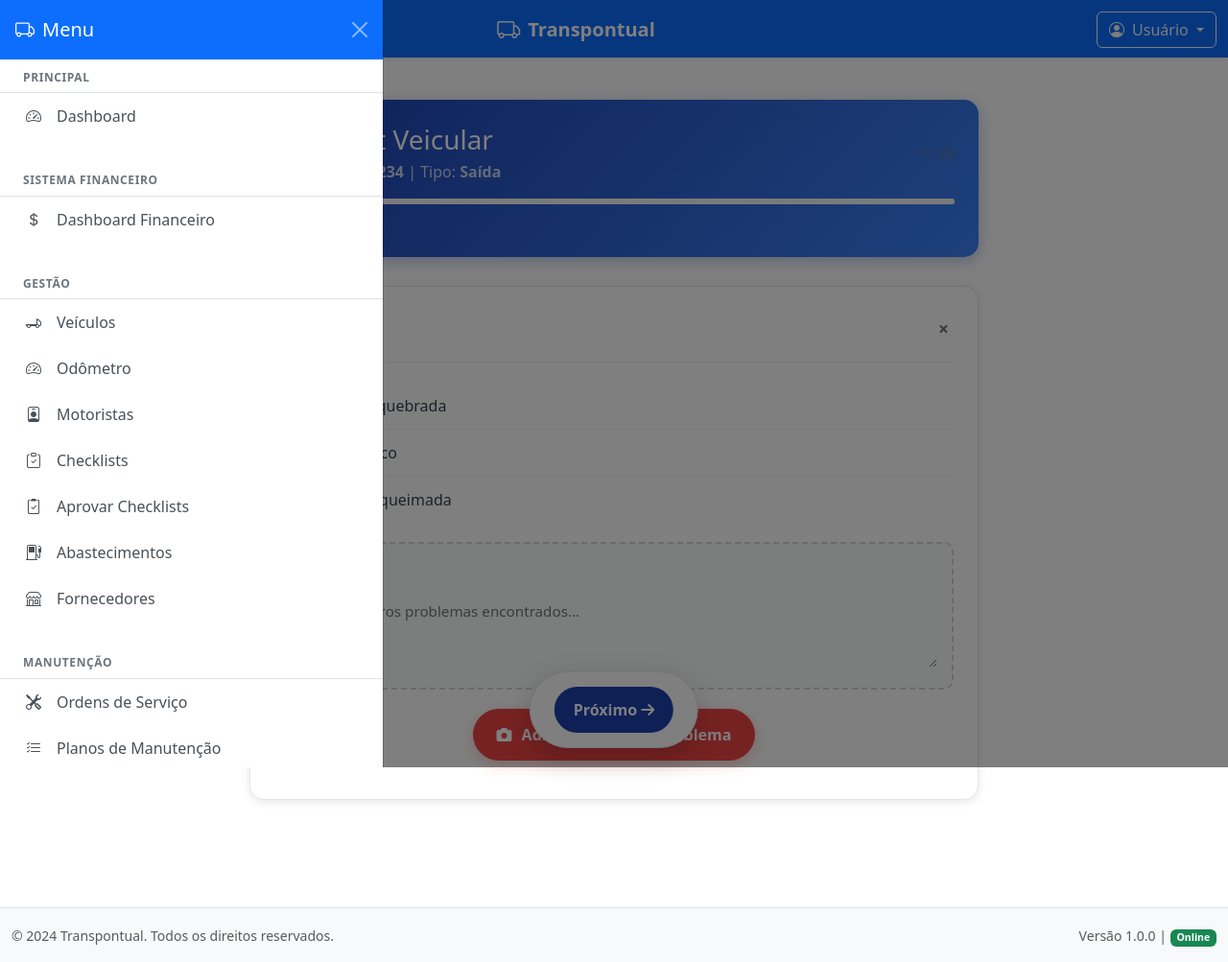
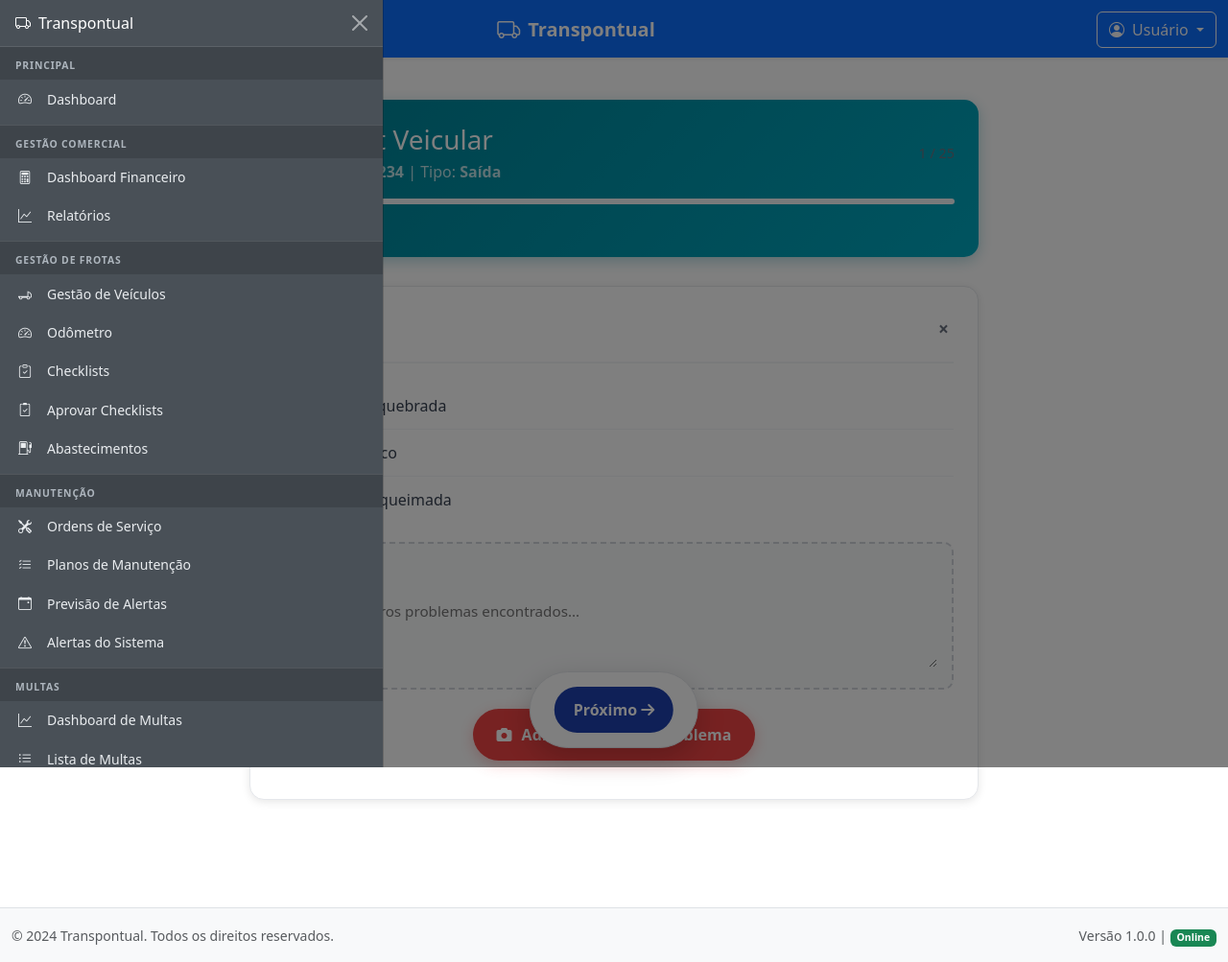
Before and after one commit to barbosageovanni/transpontual-sistema-frotas, a Flask app: page /checklist in a window 1280 px wide, after a click that opens the changed part. Shown: the whole page at 96% size. Run offline with Flask 3, Linux system fonts and the light colour scheme; some libraries are stand-ins or nearby versions.

Commit message:
feat: melhorar UI/UX com nova sidebar e esquema de cores
- Backend: adicionar relacionamentos em endpoints de abastecimentos
  - Incluir dados completos de veículo, motorista e fornecedor
  - Usar joinedload para eager loading dos relacionamentos
  - Corrigir campos do modelo Motorista (cnh, categoria)

- Frontend: redesenhar sidebar com nova estrutura
  - Reduzir largura de 280px para 240px
  - Organizar menu em seções: Principal, Gestão Comercial, Gestão de Frotas, Manutenção, Multas, Cadastros, Administração
  - Aplicar fundo escuro (#495057) para visual moderno
  - Reduzir tamanhos de fonte para melhor densidade de informação

- Design: atualizar esquema de cores para #008195
  - Alterar gradientes de dashboard-header, card-header-custom e checklist-header
  - Padronizar cores em todos os templates (turquesa/ciano)
  - Atualizar box-shadows para combinar com nova paleta

- Correções: corrigir rota vehicle_detail para vehicle_edit no template de abastecimentos

🤖 Generated with [Claude Code](https://claude.com/claude-code)

Co-Authored-By: Claude <noreply@anthropic.com>

```diff
--- a/flask_dashboard/app/templates/abastecimentos/detail.html
+++ b/flask_dashboard/app/templates/abastecimentos/detail.html
@@ -196,9 +196,9 @@
                         </tr>
                     </table>
                     <div class="d-grid">
-                        <a href="{{ url_for('vehicle_detail', vehicle_id=abastecimento.veiculo.id) }}"
+                        <a href="{{ url_for('vehicle_edit', vehicle_id=abastecimento.veiculo.id) }}"
                            class="btn btn-outline-primary btn-sm">
-                            <i class="bi bi-eye"></i> Ver Detalhes do Veículo
+                            <i class="bi bi-pencil-square"></i> Ver/Editar Veículo
                         </a>
                     </div>
                 </div>
--- a/flask_dashboard/app/templates/base.html
+++ b/flask_dashboard/app/templates/base.html
@@ -32,7 +32,22 @@
 
         /* Sidebar Styles */
         .offcanvas {
-            width: 280px;
+            width: 240px;
+        }
+
+        .offcanvas-header {
+            background-color: #495057 !important;
+            border-bottom: 1px solid rgba(255, 255, 255, 0.1);
+            padding: 0.75rem 1rem;
+        }
+
+        .offcanvas-title {
+            color: #ffffff !important;
+            font-size: 1rem;
+        }
+
+        .offcanvas-body {
+            background-color: #495057;
         }
 
         .navbar-brand {
@@ -41,45 +56,66 @@
         }
 
         .nav-section {
-            margin-bottom: 1.5rem;
+            margin-bottom: 1rem;
+        }
+
+        .section-title {
+            font-size: 0.65rem;
+            font-weight: 700;
+            text-transform: uppercase;
+            letter-spacing: 0.08em;
+            color: #adb5bd;
+            padding: 0.75rem 1rem 0.4rem;
+            margin: 0;
+            margin-top: 0.4rem;
+            list-style: none;
+            background-color: rgba(0, 0, 0, 0.15);
+            border-top: 1px solid rgba(255, 255, 255, 0.1);
+        }
+
+        .section-title:first-child {
+            margin-top: 0;
+            border-top: none;
         }
 
         .nav-section-title {
-            font-size: 0.75rem;
+            font-size: 0.7rem;
             font-weight: 600;
             text-transform: uppercase;
             letter-spacing: 0.05em;
-            color: #6c757d;
-            padding: 0.75rem 1.5rem 0.5rem;
+            color: #adb5bd;
+            padding: 0.6rem 1rem 0.4rem;
             margin: 0;
-            border-bottom: 1px solid #dee2e6;
+            border-bottom: 1px solid rgba(255, 255, 255, 0.1);
         }
 
         .nav-link {
-            color: #495057;
-            padding: 0.75rem 1.5rem;
+            color: #e9ecef;
+            padding: 0.6rem 1rem;
             border: none;
             border-radius: 0;
             transition: all 0.2s ease;
             border-left: 3px solid transparent;
+            font-size: 0.875rem;
         }
 
         .nav-link:hover {
-            background-color: rgba(13, 71, 161, 0.05);
-            color: var(--bs-primary);
-            border-left-color: var(--bs-primary);
+            background-color: rgba(255, 255, 255, 0.1);
+            color: #ffffff;
+            border-left-color: #0d47a1;
         }
 
         .nav-link.active {
-            background-color: rgba(13, 71, 161, 0.1);
-            color: var(--bs-primary);
-            border-left-color: var(--bs-primary);
+            background-color: rgba(13, 71, 161, 0.3);
+            color: #ffffff;
+            border-left-color: #0d47a1;
             font-weight: 500;
         }
 
         .nav-link i {
-            width: 20px;
+            width: 18px;
             text-align: center;
+            font-size: 0.875rem;
         }
 
         /* Header improvements */
@@ -186,53 +222,40 @@
 
     <!-- Sidebar Offcanvas -->
     <div class="offcanvas offcanvas-start" tabindex="-1" id="sidebarOffcanvas" aria-labelledby="sidebarOffcanvasLabel">
-        <div class="offcanvas-header bg-primary text-white">
+        <div class="offcanvas-header text-white">
             <h5 class="offcanvas-title" id="sidebarOffcanvasLabel">
-                <i class="bi bi-truck me-2"></i>Menu
+                <i class="bi bi-truck me-2"></i>Transpontual
             </h5>
             <button type="button" class="btn-close btn-close-white" data-bs-dismiss="offcanvas" aria-label="Close"></button>
         </div>
         <div class="offcanvas-body p-0">
             <nav class="navbar-nav">
-                {% if session.get('user_role') == 'motorista' %}
-                <!-- Navegação para Motoristas -->
-                <div class="nav-section">
-                    <h6 class="nav-section-title">Checklist</h6>
-                    <a class="nav-link {% if request.endpoint and 'checklist' in request.endpoint %}active{% endif %}"
-                       href="{{ url_for('checklist_new') }}">
-                        <i class="bi bi-clipboard-check me-3"></i>Novo Checklist
-                    </a>
-                </div>
-                {% else %}
-                <!-- Navegação para Administradores e Gerentes -->
-                <div class="nav-section">
-                    <h6 class="nav-section-title">Principal</h6>
+                <!-- PRINCIPAL -->
+                <li class="section-title">PRINCIPAL</li>
                 <a class="nav-link {% if request.endpoint == 'dashboard' %}active{% endif %}"
                    href="{{ url_for('dashboard') }}">
                     <i class="bi bi-speedometer2 me-3"></i>Dashboard
                 </a>
-                </div>
 
-                <div class="nav-section">
-                    <h6 class="nav-section-title">Sistema Financeiro</h6>
+                <!-- GESTÃO Comercial -->
+                <li class="section-title">GESTÃO COMERCIAL</li>
                 <a class="nav-link" href="/billing" target="_blank">
-                        <i class="bi bi-currency-dollar me-3"></i>Dashboard Financeiro
+                    <i class="bi bi-calculator me-3"></i>Dashboard Financeiro
                 </a>
-                </div>
+                <a class="nav-link {% if request.endpoint and 'reports_abastecimentos' in request.endpoint %}active{% endif %}"
+                   href="{{ url_for('reports_abastecimentos') }}">
+                    <i class="bi bi-graph-up me-3"></i>Relatórios
+                </a>
 
-                <div class="nav-section">
-                    <h6 class="nav-section-title">Gestão</h6>
+                <!-- GESTÃO DE FROTAS -->
+                <li class="section-title">GESTÃO DE FROTAS</li>
                 <a class="nav-link {% if request.endpoint and 'vehicle' in request.endpoint %}active{% endif %}"
                    href="{{ url_for('vehicles_list') }}">
-                        <i class="bi bi-truck-flatbed me-3"></i>Veículos
+                    <i class="bi bi-truck-flatbed me-3"></i>Gestão de Veículos
                 </a>
                 <a class="nav-link {% if request.endpoint and 'odometer' in request.endpoint %}active{% endif %}"
                    href="{{ url_for('vehicles_odometer') }}">
                     <i class="bi bi-speedometer2 me-3"></i>Odômetro
-                    </a>
-                    <a class="nav-link {% if request.endpoint and 'driver' in request.endpoint %}active{% endif %}"
-                       href="{{ url_for('drivers_list') }}">
-                        <i class="bi bi-person-badge me-3"></i>Motoristas
                 </a>
                 <a class="nav-link {% if request.endpoint == 'checklists_list' %}active{% endif %}"
                    href="{{ url_for('checklists_list') }}">
@@ -246,14 +269,9 @@
                    href="{{ url_for('abastecimentos_list') }}">
                     <i class="bi bi-fuel-pump me-3"></i>Abastecimentos
                 </a>
-                    <a class="nav-link {% if request.endpoint and 'fornecedor' in request.endpoint %}active{% endif %}"
-                       href="{{ url_for('fornecedores_list') }}">
-                        <i class="bi bi-shop me-3"></i>Fornecedores
-                    </a>
-                </div>
 
-                <div class="nav-section">
-                    <h6 class="nav-section-title">Manutenção</h6>
+                <!-- MANUTENÇÃO -->
+                <li class="section-title">MANUTENÇÃO</li>
                 <a class="nav-link {% if request.endpoint and 'ordem_servico' in request.endpoint %}active{% endif %}"
                    href="{{ url_for('service_orders_list') }}">
                     <i class="bi bi-tools me-3"></i>Ordens de Serviço
@@ -270,10 +288,9 @@
                    href="{{ url_for('alerts_list') }}">
                     <i class="bi bi-exclamation-triangle me-3"></i>Alertas do Sistema
                 </a>
-                </div>
 
-                <div class="nav-section">
-                    <h6 class="nav-section-title">Multas</h6>
+                <!-- MULTAS -->
+                <li class="section-title">MULTAS</li>
                 <a class="nav-link {% if request.endpoint == 'multas_dashboard' %}active{% endif %}"
                    href="{{ url_for('multas_dashboard') }}">
                     <i class="bi bi-graph-up me-3"></i>Dashboard de Multas
@@ -282,16 +299,24 @@
                    href="{{ url_for('multas_lista') }}">
                     <i class="bi bi-list-ul me-3"></i>Lista de Multas
                 </a>
-                </div>
 
-                <div class="nav-section">
-                    <h6 class="nav-section-title">Relatórios</h6>
-                    <a class="nav-link {% if request.endpoint and 'reports_abastecimentos' in request.endpoint %}active{% endif %}"
-                       href="{{ url_for('reports_abastecimentos') }}">
-                        <i class="bi bi-fuel-pump-fill me-3"></i>Abastecimentos
+                <!-- CADASTROS -->
+                <li class="section-title">CADASTROS</li>
+                <a class="nav-link {% if request.endpoint and 'driver' in request.endpoint %}active{% endif %}"
+                   href="{{ url_for('drivers_list') }}">
+                    <i class="bi bi-person-badge me-3"></i>Motoristas
                 </a>
-                </div>
-                {% endif %}
+                <a class="nav-link {% if request.endpoint and 'fornecedor' in request.endpoint %}active{% endif %}"
+                   href="{{ url_for('fornecedores_list') }}">
+                    <i class="bi bi-shop me-3"></i>Fornecedores
+                </a>
+
+                <!-- ADMINISTRAÇÃO -->
+                <li class="section-title">ADMINISTRAÇÃO</li>
+                <a class="nav-link {% if request.endpoint and 'users' in request.endpoint %}active{% endif %}"
+                   href="{{ url_for('users_list') }}">
+                    <i class="bi bi-people me-3"></i>Usuários
+                </a>
             </nav>
         </div>
     </div>
--- a/flask_dashboard/app/templates/checklists/approve.html
+++ b/flask_dashboard/app/templates/checklists/approve.html
@@ -13,7 +13,7 @@
     }
 
     .card-header-custom {
-        background: linear-gradient(135deg, #667eea 0%, #764ba2 100%);
+        background: linear-gradient(135deg, #008195 0%, #00a8c0 100%);
         color: white;
         padding: 1.5rem;
         border: none;
--- a/flask_dashboard/app/templates/checklists/detail.html
+++ b/flask_dashboard/app/templates/checklists/detail.html
@@ -5,12 +5,12 @@
 {% block extra_css %}
 <style>
     .checklist-header {
-        background: linear-gradient(135deg, #667eea 0%, #764ba2 100%);
+        background: linear-gradient(135deg, #008195 0%, #00a8c0 100%);
         color: white;
         border-radius: 15px;
         padding: 25px;
         margin-bottom: 30px;
-        box-shadow: 0 8px 25px rgba(102, 126, 234, 0.3);
+        box-shadow: 0 8px 25px rgba(0, 129, 149, 0.3);
     }
 
     .info-card {
--- a/flask_dashboard/app/templates/checklists/execute.html
+++ b/flask_dashboard/app/templates/checklists/execute.html
@@ -57,7 +57,7 @@
         opacity: 1;
     }
     .checklist-header {
-        background: linear-gradient(135deg, #667eea 0%, #764ba2 100%);
+        background: linear-gradient(135deg, #008195 0%, #00a8c0 100%);
         color: white;
         border-radius: 10px;
         padding: 20px;
--- a/flask_dashboard/app/templates/checklists/execute_mobile.html
+++ b/flask_dashboard/app/templates/checklists/execute_mobile.html
@@ -11,12 +11,12 @@
     }
 
     .checklist-header {
-        background: linear-gradient(135deg, #1e40af 0%, #3b82f6 100%);
+        background: linear-gradient(135deg, #008195 0%, #00a8c0 100%);
         color: white;
         padding: 25px;
         border-radius: 15px;
         margin-bottom: 30px;
-        box-shadow: 0 4px 15px rgba(30, 64, 175, 0.3);
+        box-shadow: 0 4px 15px rgba(0, 129, 149, 0.3);
     }
 
     .checklist-item {
--- a/flask_dashboard/app/templates/checklists/new.html
+++ b/flask_dashboard/app/templates/checklists/new.html
@@ -82,7 +82,7 @@
     }
 
     .card-header-custom {
-        background: linear-gradient(135deg, #667eea 0%, #764ba2 100%);
+        background: linear-gradient(135deg, #008195 0%, #00a8c0 100%);
         color: white;
         border-radius: 10px 10px 0 0;
         padding: 20px;
--- a/flask_dashboard/app/templates/dashboard.html
+++ b/flask_dashboard/app/templates/dashboard.html
@@ -5,12 +5,12 @@
 {% block extra_css %}
 <style>
     .dashboard-header {
-        background: linear-gradient(135deg, #667eea 0%, #764ba2 100%);
+        background: linear-gradient(135deg, #008195 0%, #00a8c0 100%);
         color: white;
         border-radius: 15px;
         padding: 25px;
         margin-bottom: 30px;
-        box-shadow: 0 8px 25px rgba(102, 126, 234, 0.3);
+        box-shadow: 0 8px 25px rgba(0, 129, 149, 0.3);
     }
 
     .metric-card {
--- a/flask_dashboard/app/templates/dashboard/index.html
+++ b/flask_dashboard/app/templates/dashboard/index.html
@@ -5,12 +5,12 @@
 {% block extra_css %}
 <style>
     .dashboard-header {
-        background: linear-gradient(135deg, #667eea 0%, #764ba2 100%);
+        background: linear-gradient(135deg, #008195 0%, #00a8c0 100%);
         color: white;
         border-radius: 15px;
         padding: 25px;
         margin-bottom: 30px;
-        box-shadow: 0 8px 25px rgba(102, 126, 234, 0.3);
+        box-shadow: 0 8px 25px rgba(0, 129, 149, 0.3);
     }
 
     .metric-card {
--- a/flask_dashboard/app/templates/dashboard/professional.html
+++ b/flask_dashboard/app/templates/dashboard/professional.html
@@ -5,12 +5,12 @@
 {% block extra_css %}
 <style>
     .dashboard-header {
-        background: linear-gradient(135deg, #667eea 0%, #764ba2 100%);
+        background: linear-gradient(135deg, #008195 0%, #00a8c0 100%);
         color: white;
         border-radius: 15px;
         padding: 25px;
         margin-bottom: 30px;
-        box-shadow: 0 8px 25px rgba(102, 126, 234, 0.3);
+        box-shadow: 0 8px 25px rgba(0, 129, 149, 0.3);
     }
 
     .metric-card {
```
Also changed, not shown: backend_fastapi/app/api_v1.py (+83 -12 lines), backend_fastapi/app/main.py (+27 -0 lines), flask_dashboard/app/templates/abastecimentos/edit.html (+35 -3 lines). Lines whose indentation alone changed are shown as unchanged.
